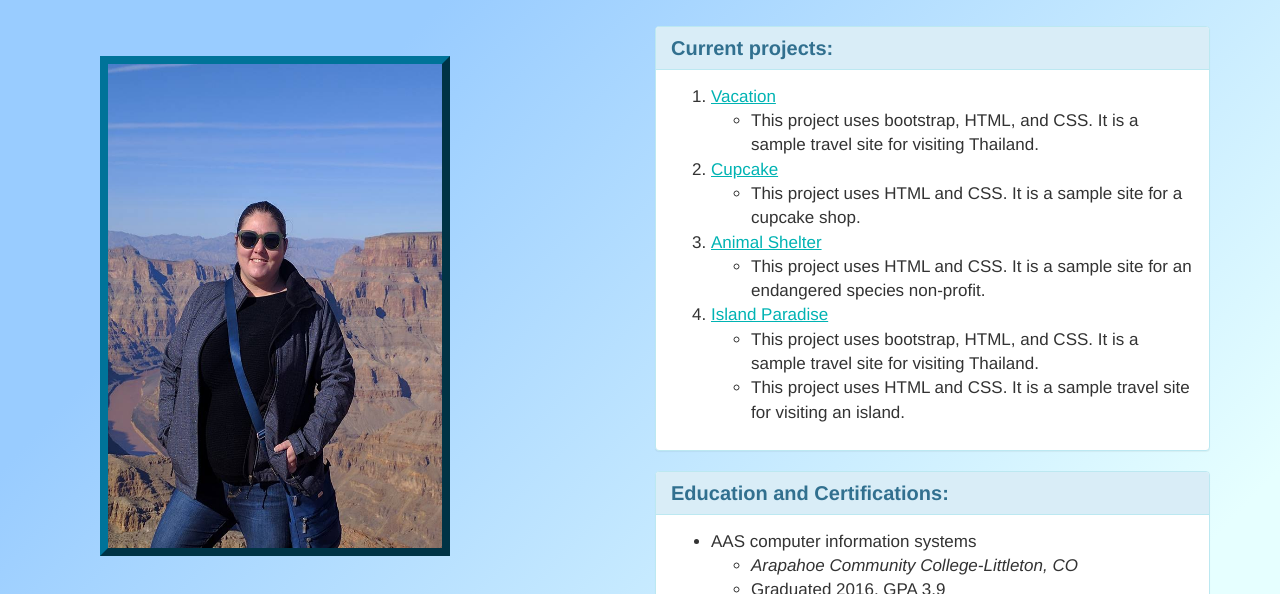
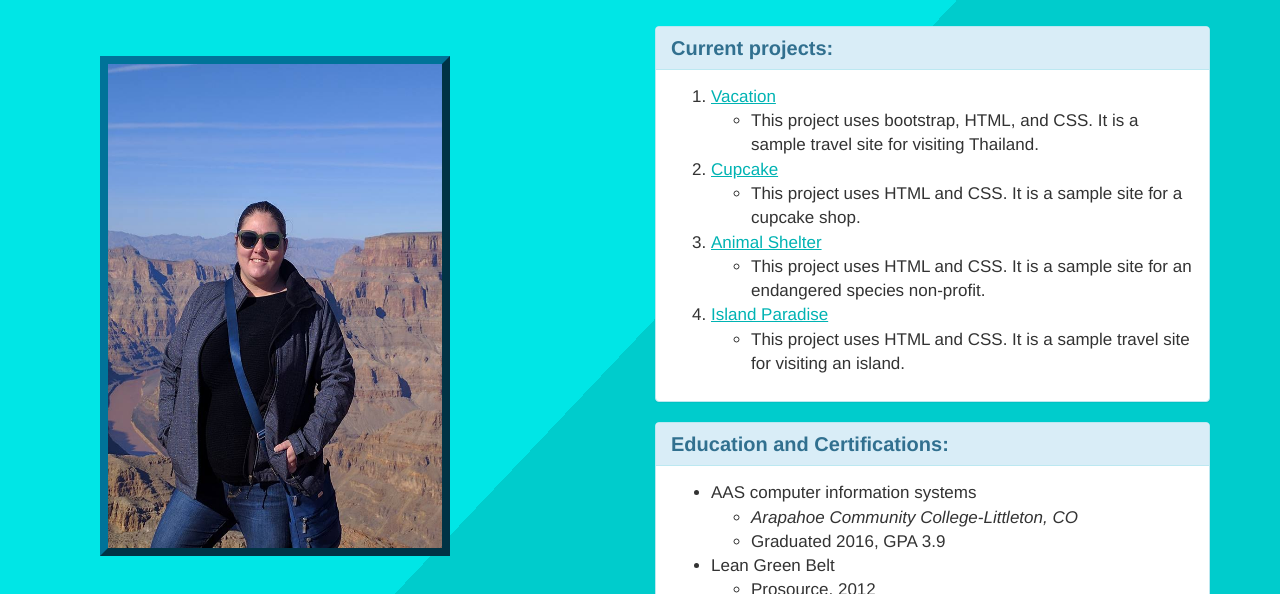
Before and after one commit to sleahy115/Portfolio, a plain HTML site: page index.html in a window 1280 px wide. Shown: the part 206-800 px from the top of the page. Drawn offline with Linux system fonts and the light colour scheme.

Commit message:
correct spacing and indentation

```diff
--- a/css/portfolio.css
+++ b/css/portfolio.css
@@ -42,7 +42,7 @@ h1{
   border-style: outset;
 }
 body{
-  background: linear-gradient(to top left, #e6ffff 25%,  #99ccff 75%);
+  background: linear-gradient(to top left, #00cccc 55%,  #00e6e6 45%);
 }
 .panel-title{
   font-size: 20px;
@@ -67,9 +67,9 @@ a{color: #00b3b3;
   text-align: center;
   font-size: 20px;
   font-family: monospace;
-  color: #00b3b3;
+  color: #003333;
 }
 .color-text{
   font-size: 18px;
-  color: #007399;
+   color: #007399;
 }
--- a/index.html
+++ b/index.html
@@ -25,7 +25,7 @@
         <h2 class=panel-title><Strong>Current projects:</strong></h2>
       </div>
       <div class="panel-body">
-        <ol class=>
+        <ol>
           <li><a href="https://sleahy115.github.io/Vacation/">Vacation</li></a>
             <ul>
             <li>This project uses bootstrap, HTML, and CSS. It is a sample travel site for visiting Thailand.</li>
@@ -39,7 +39,6 @@
             <li>This project uses HTML and CSS. It is a sample site for an endangered species non-profit.</li>
             </ul>
           <li><a href="https://sleahy115.github.io/island-site/">Island Paradise<x`/li></a>  <ul>
-            <li>This project uses bootstrap, HTML, and CSS. It is a sample travel site for visiting Thailand.</li>
             </ul>
             <ul>
             <li>This project uses HTML and CSS. It is a sample travel site for visiting an island.</li>
@@ -80,5 +79,6 @@
   </div>
   </div>
   </div>
+  </div>
   </body>
 </html>
```
Also changed, not shown: projects.html (+3 -4 lines), 1 other file. Lines whose indentation alone changed are shown as unchanged.
